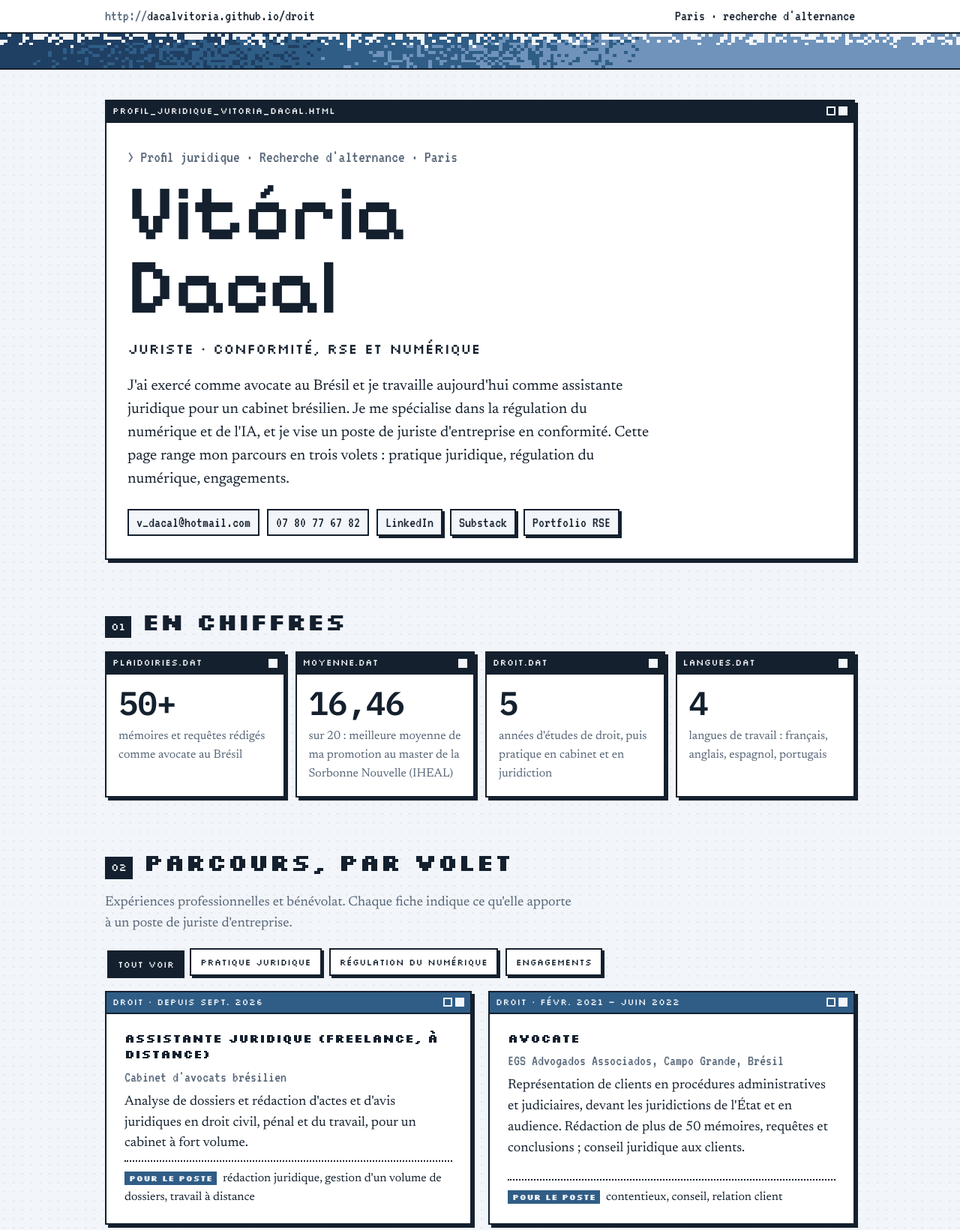
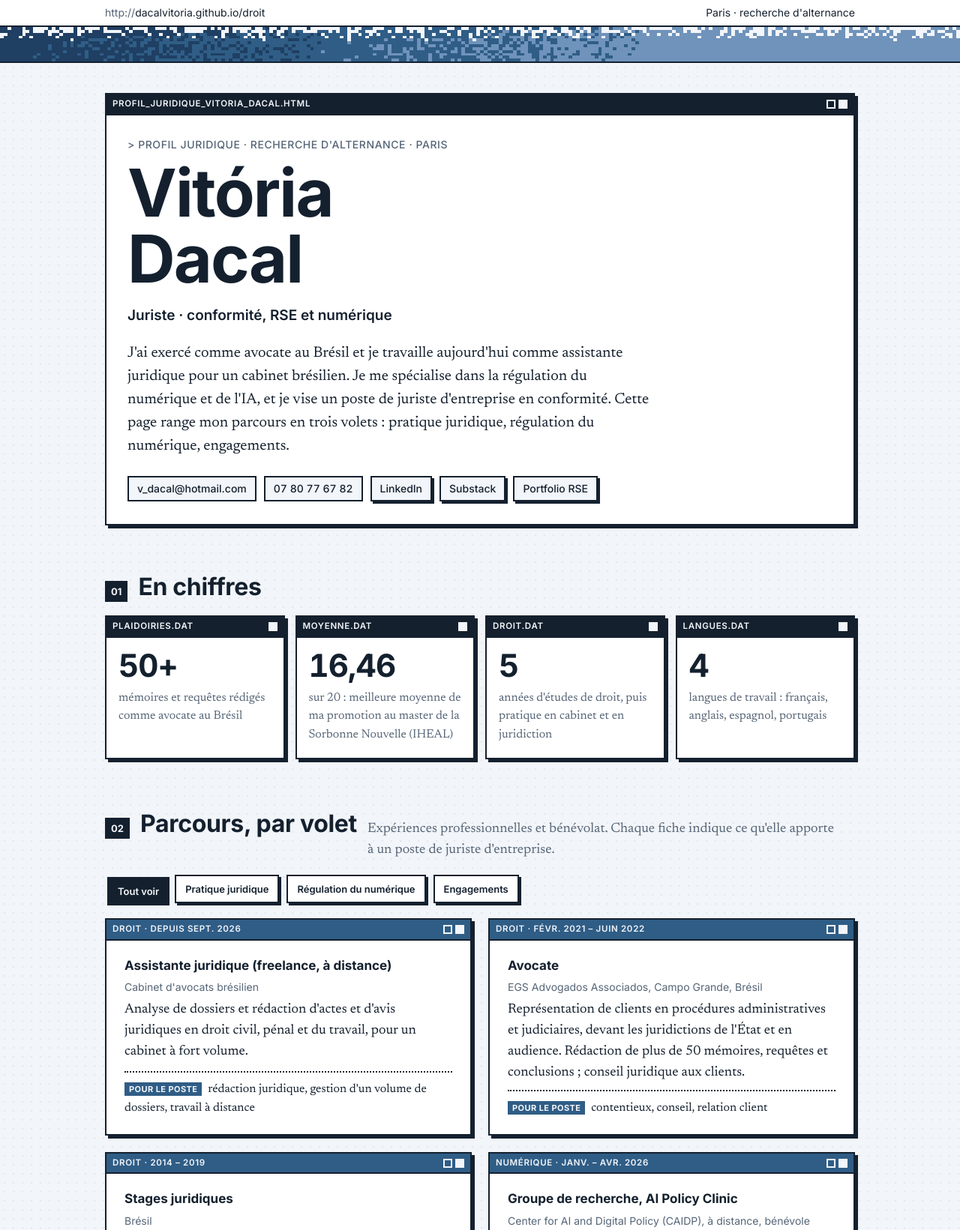
Before and after one commit to dacalvitoria/dacalvitoria.github.io, a plain HTML site: page droit.html in a window 1280 px wide. Shown: the top 1641 px of the page at 75% size. Drawn offline with Linux system fonts and the light colour scheme.

Commit message:
Add files via upload

```diff
--- a/droit.html
+++ b/droit.html
@@ -6,7 +6,7 @@
 <title>Vitória Dacal · Juriste</title>
 <link rel="preconnect" href="https://fonts.googleapis.com">
 <link rel="preconnect" href="https://fonts.gstatic.com" crossorigin>
-<link href="https://fonts.googleapis.com/css2?family=Pixelify+Sans:wght@400..700&family=Silkscreen:wght@400;700&family=VT323&family=IBM+Plex+Mono:wght@500;600&family=Newsreader:ital,opsz,wght@0,6..72,400..600;1,6..72,400&display=swap" rel="stylesheet">
+<link href="https://fonts.googleapis.com/css2?family=Inter:wght@400;500;600;700&family=Newsreader:ital,opsz,wght@0,6..72,400..600;1,6..72,400&display=swap" rel="stylesheet">
 <style>
 /* Law profile, one blue. Layout: early-2000s web, redone with care. Each block is a "window" with a title bar, hard offset shadows,
    square corners, a pixel band in the three ESG colours. Pixel type for structure, a serif for reading. */
@@ -140,11 +140,31 @@ footer .label{font-family:var(--pixel);font-weight:700;font-size:20px;margin:0 0
 footer .small{font-size:15px;color:var(--muted)}
 .status{font-family:var(--term);font-size:19px;color:var(--muted);margin-top:18px}
 
+/* Ordinary type (same as /ia): Inter replaces the pixel and terminal fonts. */
+:root{--pixel:"Inter","Helvetica Neue",Arial,sans-serif;--term:"Inter","Helvetica Neue",Arial,sans-serif;--soft-pixel:"Inter","Helvetica Neue",Arial,sans-serif}
+.topbar{font-size:14px}
+.titlebar{font-weight:600;font-size:11.5px;letter-spacing:.06em}
+.kicker{font-size:14px;font-weight:500;letter-spacing:.04em;text-transform:uppercase}
+h1{font-weight:700;font-size:clamp(44px,8vw,88px);line-height:1;letter-spacing:-.02em}
+.role{font-weight:600}
+.chip{font-size:14px;font-weight:500;padding:8px 11px}
+.meter .labels{font-size:13.5px}
+.meter .labels b{font-size:13.5px}
+.shead .n{font-weight:700;font-size:13px}
+h2{letter-spacing:-.01em;line-height:1.15}
+.fig .v{font-family:var(--pixel);font-weight:700;font-size:42px}
+.filters button{font-weight:600;font-size:13px;letter-spacing:0;text-transform:none}
+.entry h3{font-size:17px;line-height:1.3}
+.entry .org{font-size:14px;line-height:1.4}
+.entry .rse b{font-size:11px;letter-spacing:.04em;text-transform:uppercase}
+.list .y{font-size:14px;font-weight:600;line-height:1.9}
+.status{font-size:13px}
+
 @media (max-width:760px){
   .figs{grid-template-columns:repeat(2,minmax(0,1fr))}
   .entries{grid-template-columns:1fr}
   .list li{grid-template-columns:1fr}
-  .meter .labels{font-size:16px}
+  .meter .labels{font-size:12px}
   .winbody,.hero .winbody{padding:18px}
 }
 </style>
--- a/index.html
+++ b/index.html
@@ -6,7 +6,7 @@
 <title>Vitória Dacal · Portfolio RSE</title>
 <link rel="preconnect" href="https://fonts.googleapis.com">
 <link rel="preconnect" href="https://fonts.gstatic.com" crossorigin>
-<link href="https://fonts.googleapis.com/css2?family=Pixelify+Sans:wght@400..700&family=Silkscreen:wght@400;700&family=VT323&family=IBM+Plex+Mono:wght@500;600&family=Newsreader:ital,opsz,wght@0,6..72,400..600;1,6..72,400&display=swap" rel="stylesheet">
+<link href="https://fonts.googleapis.com/css2?family=Inter:wght@400;500;600;700&family=Newsreader:ital,opsz,wght@0,6..72,400..600;1,6..72,400&display=swap" rel="stylesheet">
 <style>
 /* Layout: early-2000s web, redone with care. Each block is a "window" with a title bar, hard offset shadows,
    square corners, a pixel band in the three ESG colours. Pixel type for structure, a serif for reading. */
@@ -140,11 +140,31 @@ footer .label{font-family:var(--pixel);font-weight:700;font-size:20px;margin:0 0
 footer .small{font-size:15px;color:var(--muted)}
 .status{font-family:var(--term);font-size:19px;color:var(--muted);margin-top:18px}
 
+/* Ordinary type (same as /ia): Inter replaces the pixel and terminal fonts. */
+:root{--pixel:"Inter","Helvetica Neue",Arial,sans-serif;--term:"Inter","Helvetica Neue",Arial,sans-serif;--soft-pixel:"Inter","Helvetica Neue",Arial,sans-serif}
+.topbar{font-size:14px}
+.titlebar{font-weight:600;font-size:11.5px;letter-spacing:.06em}
+.kicker{font-size:14px;font-weight:500;letter-spacing:.04em;text-transform:uppercase}
+h1{font-weight:700;font-size:clamp(44px,8vw,88px);line-height:1;letter-spacing:-.02em}
+.role{font-weight:600}
+.chip{font-size:14px;font-weight:500;padding:8px 11px}
+.meter .labels{font-size:13.5px}
+.meter .labels b{font-size:13.5px}
+.shead .n{font-weight:700;font-size:13px}
+h2{letter-spacing:-.01em;line-height:1.15}
+.fig .v{font-family:var(--pixel);font-weight:700;font-size:42px}
+.filters button{font-weight:600;font-size:13px;letter-spacing:0;text-transform:none}
+.entry h3{font-size:17px;line-height:1.3}
+.entry .org{font-size:14px;line-height:1.4}
+.entry .rse b{font-size:11px;letter-spacing:.04em;text-transform:uppercase}
+.list .y{font-size:14px;font-weight:600;line-height:1.9}
+.status{font-size:13px}
+
 @media (max-width:760px){
   .figs{grid-template-columns:repeat(2,minmax(0,1fr))}
   .entries{grid-template-columns:1fr}
   .list li{grid-template-columns:1fr}
-  .meter .labels{font-size:16px}
+  .meter .labels{font-size:12px}
   .winbody,.hero .winbody{padding:18px}
 }
 </style>
```
Also changed, not shown: rse.html (+22 -2 lines).
